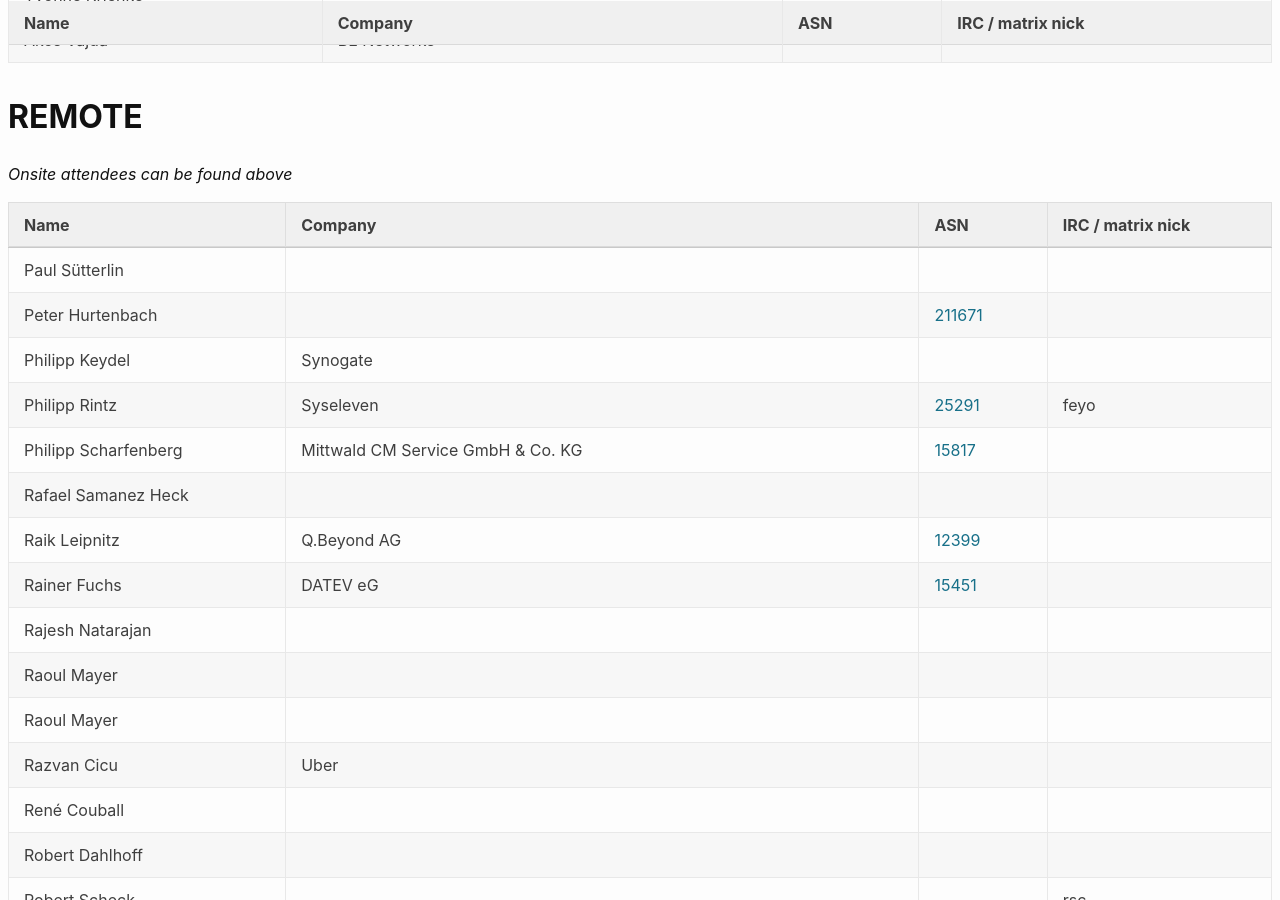
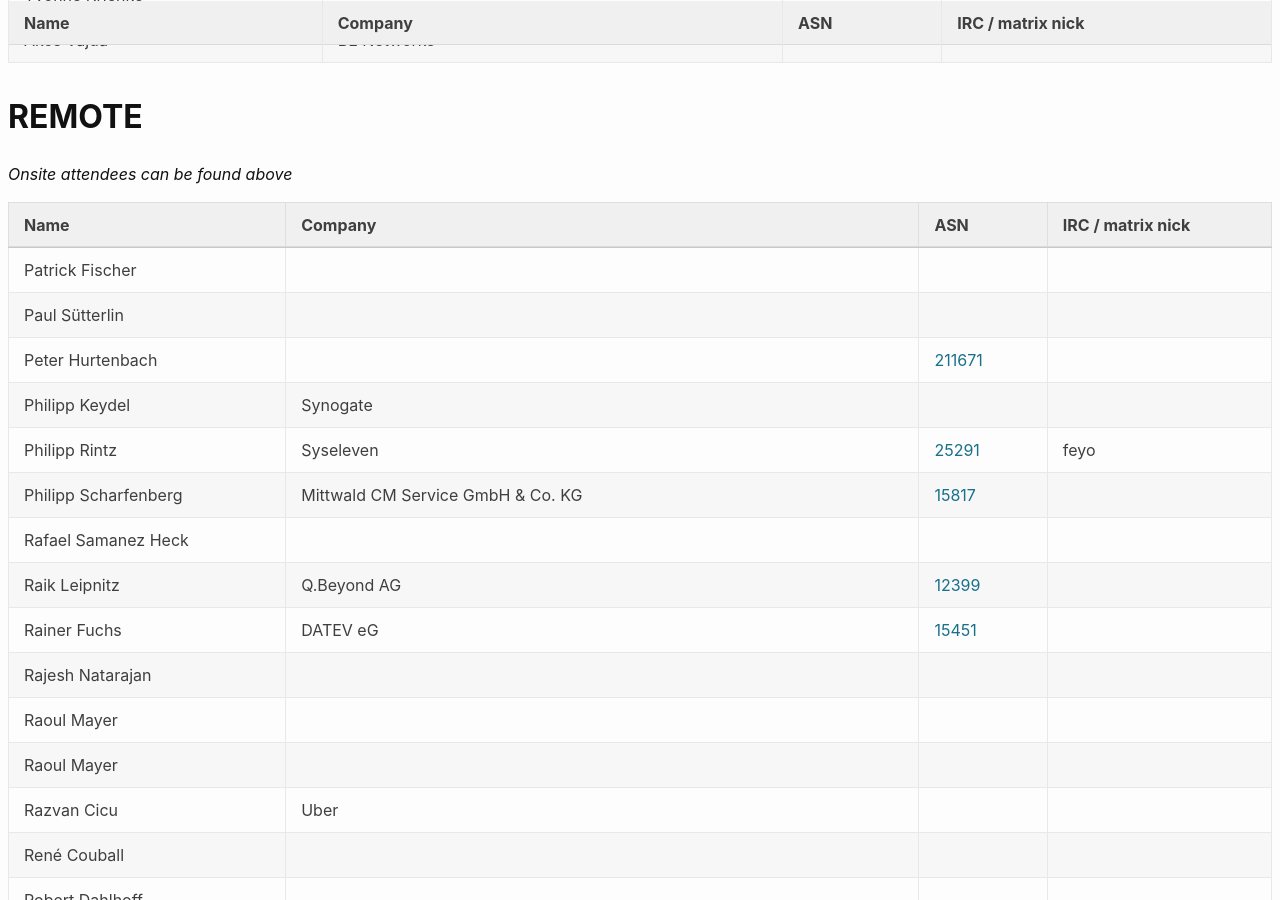
Before and after one commit to denog/pretix-attendeelist, a Jekyll site: the page built from denog16/index.markdown, in a window 1280 px wide and 900 px high, scrolled down 25134 px. Built offline with Jekyll 4.4.1, drawn with Linux system fonts in a browser that asks for light colours.

Commit message:
Latest data: Sat Nov 16 11:28:04 UTC 2024

```diff
--- a/_data/attendees_denog16_online.json
+++ b/_data/attendees_denog16_online.json
@@ -1,4 +1,10 @@
 [
+  {
+    "name": "Patrick Fischer",
+    "company": null,
+    "irc": null,
+    "asn": null
+  },
   {
     "name": "Paul Sütterlin",
     "company": null,
```
